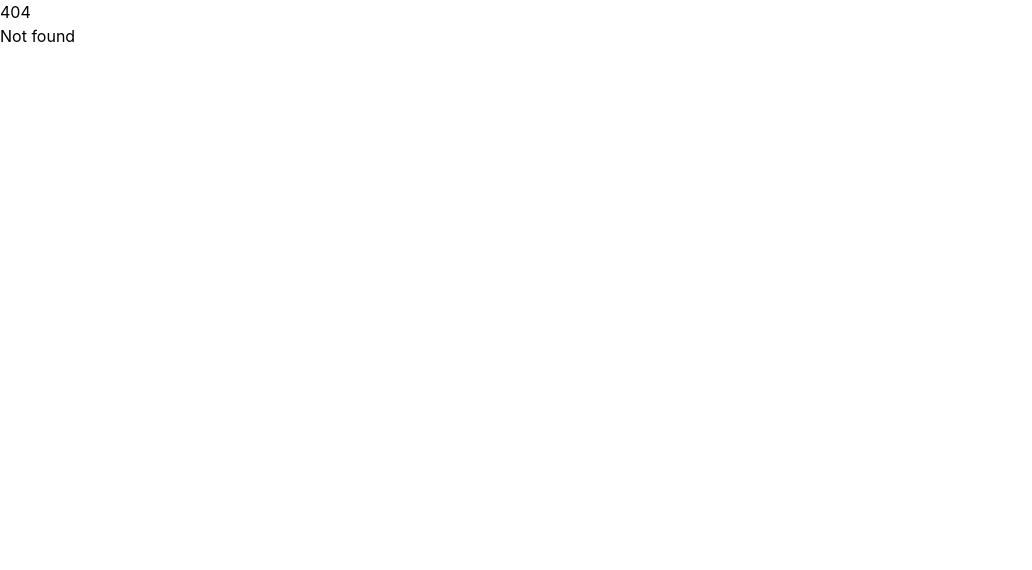
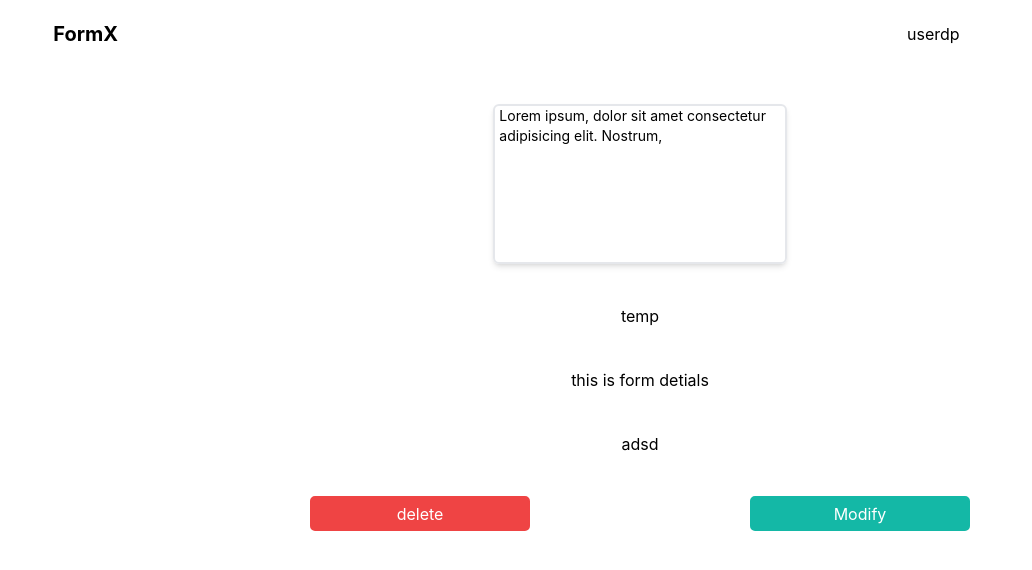
Before and after one commit to murarii07/excel-to-form, a React (Create React App) app in the folder frontend/: page /forms in a window 1280 px wide. Before the commit this address had no page. Shown: the top 570 px of the page, without its empty margins (0-1032 px from the left). Built offline with nearby package versions, Linux system fonts and the light colour scheme.

Commit message:
creation of new component and designing

```diff
--- a/frontend/src/App.jsx
+++ b/frontend/src/App.jsx
@@ -11,6 +11,7 @@ import './index.css'
 import NotFound from './Organism/NotFound';
 import PrivateRoute from './Organism/PrivateRoute';
 import UserForm from './Organism/userForm';
+import FormDetails from './Organism/FormDetails';
 
 function App() {
   return (
@@ -24,6 +25,7 @@ function App() {
         <Route path='formId' element={<PrivateRoute element={<FormUpload />} />} />
         <Route path='public/*'element={<UserForm />} />
         <Route path='*' element={<NotFound />} />
+        <Route path="forms/*" element={<FormDetails />} />
       </Routes>
 
     </BrowserRouter>
--- a/frontend/src/Molecules/Form.jsx
+++ b/frontend/src/Molecules/Form.jsx
@@ -7,7 +7,7 @@ function Form(props) {
     }
     return (
         <>
-            <form onSubmit={(e)=>formHandles(e)} encType="multipart/form-data" className="w-full  ">
+            <form onSubmit={(e)=>formHandles(e)} encType="multipart/form-data" className="w-full">
                 {field.map(
                     (x, index) =>
                         <div className="input-preview  flex flex-col bg-purple-200 rounded-xl px-2">
--- a/frontend/src/Molecules/Navbar.jsx
+++ b/frontend/src/Molecules/Navbar.jsx
@@ -1,9 +1,9 @@
 import { useSelector } from "react-redux";
 
-function Nav(){
+function Nav(props){
     const flag=useSelector(state=>state.isLogin.value)
     console.log(flag)
-    if(flag){
+    if(props.flag){
 
         return(
             <div className="navbar   mt-3 mb-10  rounded-md h-11 mx-auto  w-11/12">
--- /dev/null
+++ b/frontend/src/Organism/FormDetails.jsx
@@ -0,0 +1,65 @@
+import { useEffect, useState } from "react";
+import Button from "../Atoms/Button";
+import { Navigate } from "react-router-dom";
+import { fetchData } from "../fetchData";
+import Nav from "../Molecules/Navbar";
+
+const FormDetails=()=>{
+    const [er,setEr]=useState(false)
+    const [form,setForm]=useState({name:"temp",link:"adsd",description:"this is form detials "})
+    // useEffect(async ()=>{
+    //     try{
+
+    //         const res=await fetchData("http://localhost:5000/user/formlist",{
+    //             method: "GET",
+    //             credentials: "include" // Sends cookies with the request
+    //         })
+    //         if(!res.success){
+    //             setEr(true)
+    //         }
+    //         setForm(res.data[0])
+    //     }catch(e){
+    //         setEr(true)
+    //     }
+
+    // },[])
+    const deleteHandle=async ()=>{
+             try{
+
+            const res=await fetchData(`http://localhost:5000/user/delete/${form.name}`,{
+                method: "DELETE",
+                credentials: "include" // Sends cookies with the request
+            })
+            if(res.success){
+                alert("successfully deleted")
+            }
+            else{
+                alert("deletion failed")
+            }
+        }catch(e){
+            alert(" error something went wrong")
+        }
+
+    }
+    if(er){
+        return<Navigate to="/error" />
+    }
+    else{
+        return(
+            <>
+            <Nav flag={true} />
+           <div className="form-details   gap-10 mt-12  mx-auto w-11/12 flex flex-col justify-evenly items-center">
+           <div className="border-2 rounded-md shadow-md w-1/4 min-h-40 text-sm px-1 box-border">Lorem ipsum, dolor sit amet consectetur adipisicing elit. Nostrum, </div>
+           <div>{form.name}</div>
+           <div>{form.description}</div>
+           <div>{form.link}</div>
+           <div className="flex w-3/4  justify-around">
+            <Button name="delete" buttonName="w-1/4 bg-red-500 border-red-500 text-white" onClick={deleteHandle}></Button>
+            <Button name="Modify"buttonName="w-1/4 bg-teal-500 border-teal-500 text-white" />
+           </div>
+           </div>
+            </>
+        )
+    }
+}
+export default FormDetails;
--- a/frontend/src/Organism/FormUpload.jsx
+++ b/frontend/src/Organism/FormUpload.jsx
@@ -3,8 +3,12 @@ import Form from "../Molecules/Form";
 import { useEffect, useState } from "react";
 import Button from "../Atoms/Button";
 import { fetchData } from "../fetchData";
+import { Navigate, useNavigate } from "react-router-dom";
+import Nav from "../Molecules/Navbar";
 
 const FormUpload = () => {
+    const navigate=useNavigate()
+    const [error,setError]=useState(false)
     const [isEdit, setIsEdit] = useState(true);
     const fields = useSelector(state => state.Field.value)
     const formUpload = async () => {
@@ -23,7 +27,9 @@ const FormUpload = () => {
             const result = await fetchData('http://localhost:5000/user/upload', options)
 
             if (result.success) {
-                console.log(result)
+                console.log(result.data.url)
+                navigate(`/public/${result.data.url}`)
+
             }
             else {
                 throw new Error("error");
@@ -32,15 +38,20 @@ const FormUpload = () => {
         } catch (e) {
             alert("something went wrong")
             console.log(e)
+            setError(true)
         }
     }
 
     useEffect(() => {
         console.log(fields)
     })
-
+    if (error) {
+        console.log(error)
+        return <Navigate to="/error" />
+    }
     return (
         <>
+        <Nav flag={true} />
             <div className="upload-button  w-full  mt-5 flex justify-center mb-5">
 
                 <Button name={"upload"} buttonName={`p-1   flex justify-center bg-purple-600 border-purple-600 text-white font-bold s`} onClick={formUpload} />
--- a/frontend/src/Organism/Home.jsx
+++ b/frontend/src/Organism/Home.jsx
@@ -1,4 +1,3 @@
-import DragBox from "../Atoms/dragBox"
 import Nav from "../Molecules/Navbar"
 import Preview from "../Molecules/preview"
 import XlUpload from "../Molecules/xlUpload"
--- a/frontend/src/Organism/PrivateRoute.jsx
+++ b/frontend/src/Organism/PrivateRoute.jsx
@@ -8,17 +8,17 @@ function PrivateRoute({element}) {
     const navigate=useNavigate
     const dispatch=useDispatch()
     const [isLog, setIsLog] = useState(false);
-    useEffect(() => {
-        // const d = await fetchData("http://localhost:5000/user", {
-        //     methods: 'GET',
-        //     credentials: 'include'
-        // })
-        // if (!d.success) {
-            // setEr(true);
-            // dispatch(changeIsLoginValue(true))
+    // useEffect(async () => {
+    //     const d = await fetchData("http://localhost:5000/user", {
+    //         methods: 'GET',
+    //         credentials: 'include'
+    //     })
+    //     if (!d.success) {
+    //         setEr(true);
+    //         dispatch(changeIsLoginValue(true))
 
-        // }
-    }, [])
+    //     }
+    // }, [])
     return isLog ? <Navigate to="/login" /> : element
 }
 export default PrivateRoute;
--- a/frontend/src/Organism/Profile.jsx
+++ b/frontend/src/Organism/Profile.jsx
@@ -1,43 +1,62 @@
-import { useEffect,useState } from "react";
+import { useEffect, useState } from "react";
 import Button from '../Atoms/Button'
-import { useNavigate } from "react-router-dom";
-const Profile=()=>{
-    const nav=useNavigate()
-    const [storagebar,setStorageBar]=useState(0)
-    const fetchw=async ()=>{
-        const r=await fetch("http://localhost:5000/user/formlist", {
+import { Navigate, useNavigate } from "react-router-dom";
+import Nav from "../Molecules/Navbar";
+const Profile = () => {
+    const [error, setError] = useState(false);
+    const nav = useNavigate()
+    const [storagebar, setStorageBar] = useState(0)
+    const fetchw = async () => {
+        try {
+
+            const r = await fetch("http://localhost:5000/user/formlist", {
                 method: "GET",
                 credentials: "include" // Sends cookies with the request
             });
-        const s=await r.json();
-        if(s.success){
-            setStorageBar((s.data.storageInBytes/(1024**3)).toFixed(2))
+            const s = await r.json();
+            console.log(s)
+            if (s.success) {
+                setStorageBar((s.data.storageInBytes / (1024 ** 3)).toFixed(2))
                 console.log(s.data)
             }
+            else {
+                setError(true)
             }
-    const logout=async ()=>{
-        const res=await fetch("http://localhost:5000/login", {
+        } catch (e) {
+            setError(true)
+        }
+    }
+    const logout = async () => {
+        const res = await fetch("http://localhost:5000/login", {
             method: "DELETE",
             credentials: "include" // Sends cookies with the request
         });
-        if(res.ok){
+        if (res.ok) {
             console.log("sd")
             nav("/")
 
         }
-        else{
+        else {
             alert("something went wrong try again")
         }
     }
-    useEffect( ()=>{
+    useEffect(() => {
         fetchw()
-    },[])
-return(<>
+    }, [])
+    if (error) {
+        return <Navigate to="/error" />
+        console.log(error)
+    }
+    else {
+
+        return (
+            <>
+            <Nav flag={true} />
                 <div className="user-dp w-6/12  m-auto mt-5  rounded-md">
                     <div className="userImg font-bold text-center  w-full ">
-      <img src='/assets/user.png' alt="sdd"  />
+                        <img src='/assets/user.png' alt="sdd" />
                     </div>
-    <div className="userName  m-auto  rounded-md    w-full font-bold text-2xl flex justify-center items-center">UserName</div>
+                    <div className="userName  m-auto  rounded-md    w-full font-bold md:text-2xl flex justify-center items-center">UserName</div>
                 </div>
 
                 {/* tasks */}
@@ -55,4 +74,5 @@ return(<>
 
             </>)
     }
+}
 export default Profile;
--- a/frontend/src/Organism/dashBoard.jsx
+++ b/frontend/src/Organism/dashBoard.jsx
@@ -40,7 +40,7 @@ const MyTask = () => {
 
 return (
     <>
-        <Nav/>
+        <Nav flag={true}/>
         {/* <Button buttonName="filter"  name="filter" /> */}
         <div className="search mx-auto w-11/12 h-14 box-border flex items-center gap-3.5 ">
             <Input
@@ -57,7 +57,7 @@ return (
             {formListFilter.map((x, index) => (
                         <div className="box-border min-w-20 min-h-28 flex flex-col gap-y-3 items-center " key={index}>
                         <div className="img  border-2 w-full min-h-24 text-red-600 box-border text-xl flex items-center justify-center rounded-md shadow-md ">iss</div>
-                        <div className="caption">{x}</div>
+                        <a className="caption hover:text-blue-500 cursor-pointer hover:underline" href={`/tasks/${x}`}>{x}</a>
                          </div>
             ))}
 
--- a/frontend/src/Organism/userForm.jsx
+++ b/frontend/src/Organism/userForm.jsx
@@ -47,7 +47,10 @@ const UserForm=()=>{
         dataExtraction()
     },[])
     return(
+        <div className="border-2 w-11/12  mt-12 flex">
         <Form field={fields} buttonName={"submit"} formHandles={dataSubmission} />
+        <div>sdsd</div>
+        </div>
     )
 }
 export  default UserForm;
--- a/frontend/src/output.css
+++ b/frontend/src/output.css
@@ -618,6 +618,10 @@ video {
   margin-top: 2.5rem;
 }
 
+.mt-12 {
+  margin-top: 3rem;
+}
+
 .mt-2 {
   margin-top: 0.5rem;
 }
@@ -712,6 +716,18 @@ video {
 
 .min-h-48 {
   min-height: 12rem;
+}
+
+.min-h-80 {
+  min-height: 20rem;
+}
+
+.min-h-9 {
+  min-height: 2.25rem;
+}
+
+.min-h-96 {
+  min-height: 24rem;
 }
 
 .min-h-fit {
@@ -977,6 +993,11 @@ video {
   border-color: rgb(147 51 234 / var(--tw-border-opacity));
 }
 
+.border-red-500 {
+  --tw-border-opacity: 1;
+  border-color: rgb(239 68 68 / var(--tw-border-opacity));
+}
+
 .border-red-600 {
   --tw-border-opacity: 1;
   border-color: rgb(220 38 38 / var(--tw-border-opacity));
@@ -1047,6 +1068,11 @@ video {
   background-color: rgb(147 51 234 / var(--tw-bg-opacity));
 }
 
+.bg-red-500 {
+  --tw-bg-opacity: 1;
+  background-color: rgb(239 68 68 / var(--tw-bg-opacity));
+}
+
 .bg-red-600 {
   --tw-bg-opacity: 1;
   background-color: rgb(220 38 38 / var(--tw-bg-opacity));
@@ -1070,6 +1096,11 @@ video {
 .bg-teal-400 {
   --tw-bg-opacity: 1;
   background-color: rgb(45 212 191 / var(--tw-bg-opacity));
+}
+
+.bg-teal-500 {
+  --tw-bg-opacity: 1;
+  background-color: rgb(20 184 166 / var(--tw-bg-opacity));
 }
 
 .bg-teal-600 {
@@ -1332,6 +1363,11 @@ video {
   font-weight: 500;
 }
 
+.hover\:text-blue-500:hover {
+  --tw-text-opacity: 1;
+  color: rgb(59 130 246 / var(--tw-text-opacity));
+}
+
 .hover\:text-green-500:hover {
   --tw-text-opacity: 1;
   color: rgb(34 197 94 / var(--tw-text-opacity));
@@ -1347,8 +1383,17 @@ video {
   color: rgb(255 255 255 / var(--tw-text-opacity));
 }
 
+.hover\:underline:hover {
+  text-decoration-line: underline;
+}
+
 @media (min-width: 768px) {
   .md\:min-w-12 {
     min-width: 3rem;
   }
+
+  .md\:text-2xl {
+    font-size: 1.5rem;
+    line-height: 2rem;
+  }
 }
```
Also changed, not shown: 2 other files (tests, documents, lock files or other folders). Lines whose indentation alone changed are shown as unchanged.
